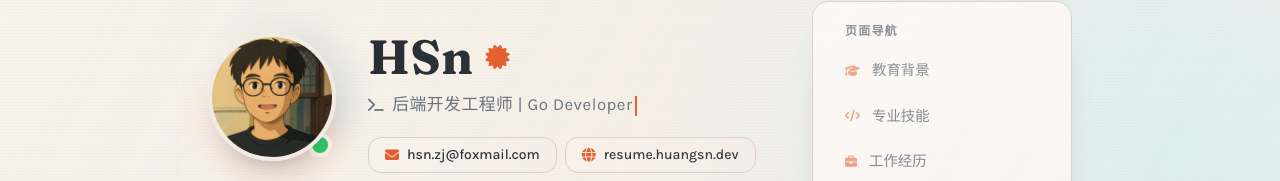
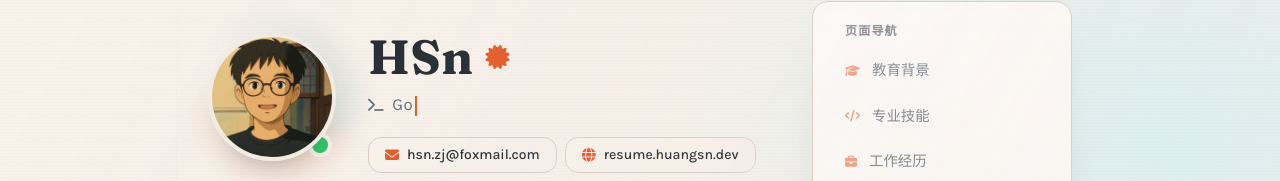
Before and after one commit to HSn0918/HSn0918, a React (Vite) app: page / in a window 1280 px wide. Shown: the part 120-301 px from the top of the page. Built offline with nearby package versions, Linux system fonts and the light colour scheme; no server answers.

Commit message:
style: enhance typewriter to loop through multiple titles

```diff
--- a/src/components/ProfileSection.tsx
+++ b/src/components/ProfileSection.tsx
@@ -1,4 +1,4 @@
-import { useEffect, useState, type RefObject } from "react";
+import { useEffect, useMemo, useState, type RefObject } from "react";
 import type { Profile } from "../types/resume";
 
 type ProfileSectionProps = {
@@ -7,24 +7,45 @@ type ProfileSectionProps = {
 };
 
 const Typewriter = ({ text }: { text: string }) => {
+  const parts = useMemo(() => text.split("|").map((s) => s.trim()), [text]);
+  const [partIndex, setPartIndex] = useState(0);
   const [displayedText, setDisplayedText] = useState("");
-  const [index, setIndex] = useState(0);
+  const [isDeleting, setIsDeleting] = useState(false);
 
   useEffect(() => {
+    // Reset if parts change (e.g. language change)
     setDisplayedText("");
-    setIndex(0);
+    setPartIndex(0);
+    setIsDeleting(false);
   }, [text]);
 
   useEffect(() => {
-    if (index < text.length) {
-      const timeout = setTimeout(() => {
-        setDisplayedText((prev) => prev + text[index]);
-        setIndex((prev) => prev + 1);
-      }, 70);
-      return () => clearTimeout(timeout);
-    }
-    return undefined;
-  }, [index, text]);
+    const currentPart = parts[partIndex];
+    if (!currentPart) return undefined;
+
+    const speed = isDeleting ? 40 : 80;
+    const timeout = setTimeout(() => {
+      if (!isDeleting) {
+        if (displayedText.length < currentPart.length) {
+          setDisplayedText(currentPart.substring(0, displayedText.length + 1));
+        } else if (parts.length > 1 || currentPart.length > 0) {
+          // If multiple parts, or even just one, wait then delete to loop
+          // But if only one part, we might just want to stay there.
+          // Usually typewriter loops are expected for multiple titles.
+          setTimeout(() => setIsDeleting(true), 2000);
+        }
+      } else {
+        if (displayedText.length > 0) {
+          setDisplayedText(currentPart.substring(0, displayedText.length - 1));
+        } else {
+          setIsDeleting(false);
+          setPartIndex((prev) => (prev + 1) % parts.length);
+        }
+      }
+    }, speed);
+
+    return () => clearTimeout(timeout);
+  }, [displayedText, isDeleting, partIndex, parts]);
 
   return <span className="typewriter-cursor">{displayedText}</span>;
 };
```
